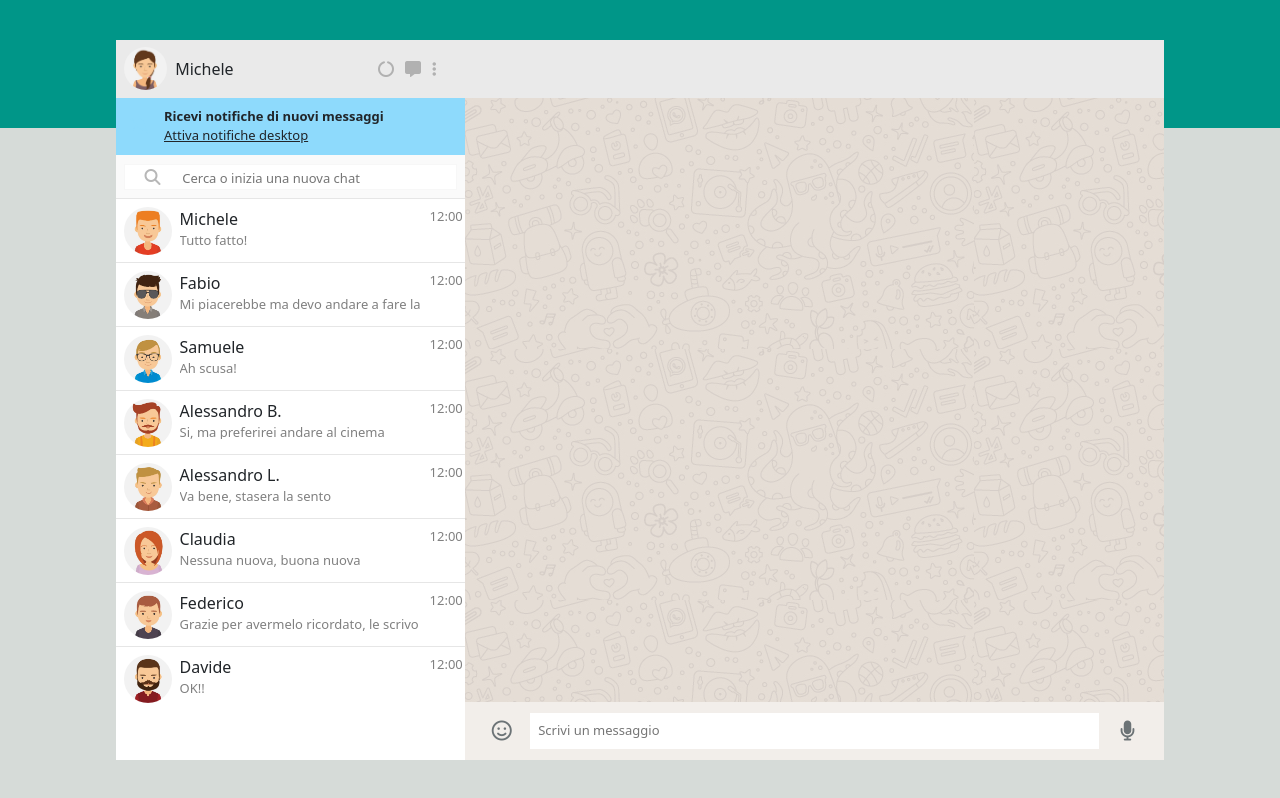
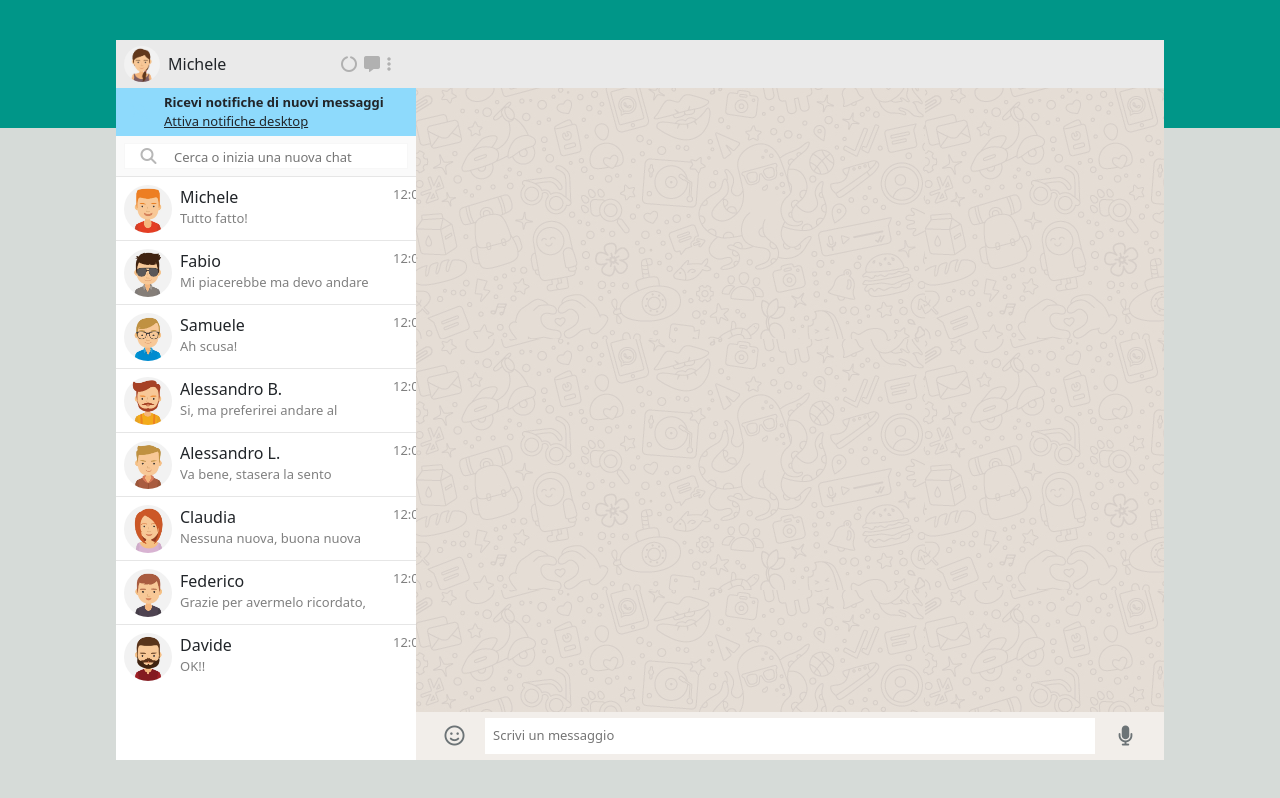
Before and after one commit to Mikee282828/vue-boolzapp, a plain HTML site: page index.html in a window 1280 px wide. Drawn offline with nearby package versions, Linux system fonts and the light colour scheme.

Commit message:
height in rem

```diff
--- a/css/style.css
+++ b/css/style.css
@@ -5,8 +5,9 @@
     background: linear-gradient(180deg, rgba(0, 150, 136, 1) 16%, rgba(214, 219, 216, 1) 16%);
     filter: progid:DXImageTransform.Microsoft.gradient(startColorstr="#009688", endColorstr="#d6dbd8", GradientType=1);
     min-width: 900px;
+    height:100vh;
+    width:100%;
 }
-
 .my_bkg_red {
     background-color: red;
 }
@@ -18,7 +19,7 @@
 
 .my_statusbar {
     background-color: rgb(234, 234, 234);
-    height: 8%;
+    height: 3rem;
 }
 
 .my_functionkey {
@@ -27,7 +28,7 @@
 
 .my_notification {
     background-color: rgb(142, 218, 252);
-    height: 8%;
+    height: 3rem;
     font-size: small;
 }
 
@@ -39,7 +40,7 @@
 
 .my_search {
     background-color: rgb(250, 250, 250);
-    height: 6%;
+    height: 2.5rem;
 }
 
 .my_search_inner {
@@ -57,7 +58,7 @@
 }
 
 .my_contacts {
-    height: 78%;
+    height: calc(100% - 8.5rem);
     overflow-y: auto;
     overflow-x: hidden;
 }
@@ -82,12 +83,12 @@
 }
 
 .my_contact_last_message {
-    height: 1rem;
+    height: 1.5rem;
     overflow: hidden;
 }
 
 .my_text_body {
-    height: 84%;
+    height: calc(100% - 6rem);
     background-image: url("../img/mine.jpg");
     padding: 2rem;
     overflow-y: auto;
@@ -104,6 +105,7 @@
     max-width: 20rem;
     border-radius: 0.8rem;
     padding: 0.8rem;
+    overflow-wrap: break-word;
 }
 
 .my_message_box {
@@ -116,7 +118,7 @@
 
 .my_text_message {
     background-color: rgb(242, 238, 234);
-    height: 8%;
+    height: 3rem;
 }
 
 .my_text_icon {
--- a/index.html
+++ b/index.html
@@ -23,13 +23,13 @@
 
 <body>
     <div id="app">
-        <div class="my_browser_bkg w-100 vh-100 d-flex justify-content-center align-items-center">
+        <div class="my_browser_bkg d-flex justify-content-center align-items-center">
             <div class="my_app">
                 <div class="row h-100 my_app_container">
 
 
                     <!-- finestra di sinistra -->
-                    <div class="col-4 my_left_col h-100 px-0">
+                    <div class="col-3 my_left_col h-100 px-0">
                         <div class="my_statusbar w-100">
                             <div class="d-flex w-100 h-100">
                                 <div class="col-9 d-flex align-items-center ps-2">
@@ -71,11 +71,11 @@
                         <div class="my_contacts w-100">
                             <div class="my_contact" v-for="contact in contacts" @click="selected(contact)"
                                 :class="addTargetClass(contact)" v-show="searchContain(contact.name)">
-                                <div class="d-flex p-2 justify-content-between">
-                                    <div class="col-2">
+                                <div class="d-flex p-2">
+                                    <div class="col pe-2">
                                         <img :src="contact.avatar" class="my_contact_avatar rounded-circle">
                                     </div>
-                                    <div class="col-9">
+                                    <div class="col-9 pe-3">
                                         <div class="my_contact_name">
                                             <div class="mb-0">{{contact.name}}</div>
                                         </div>
```
